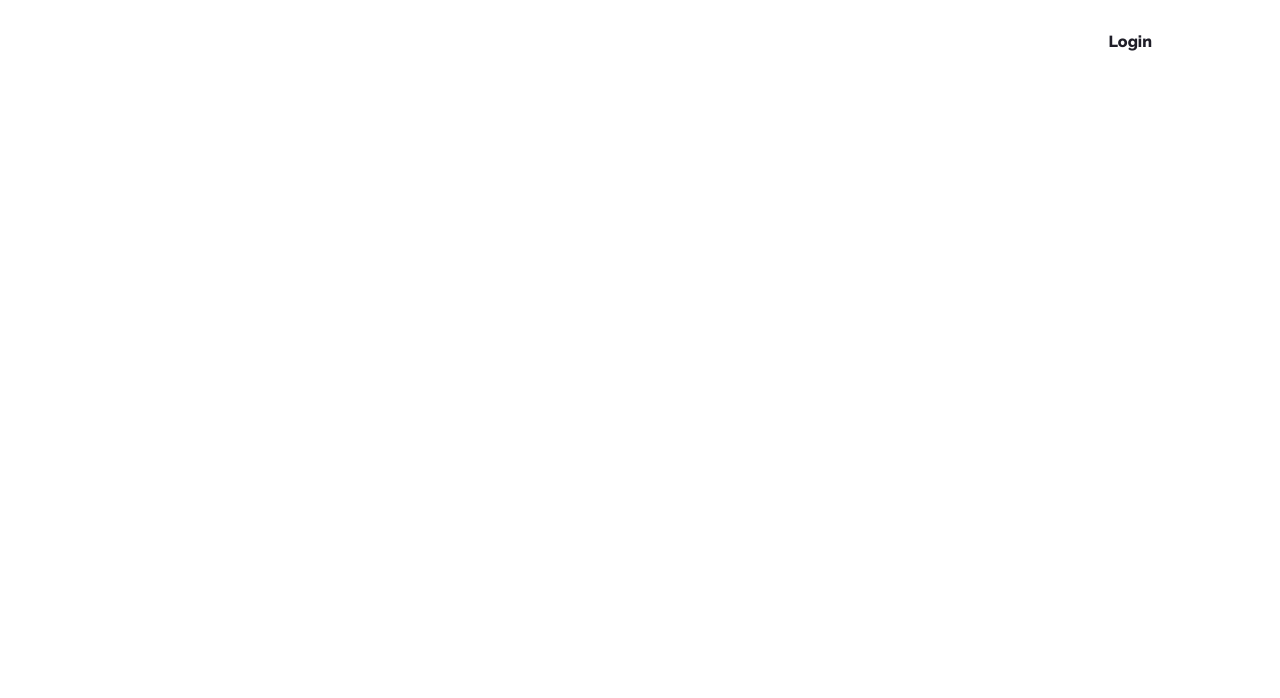
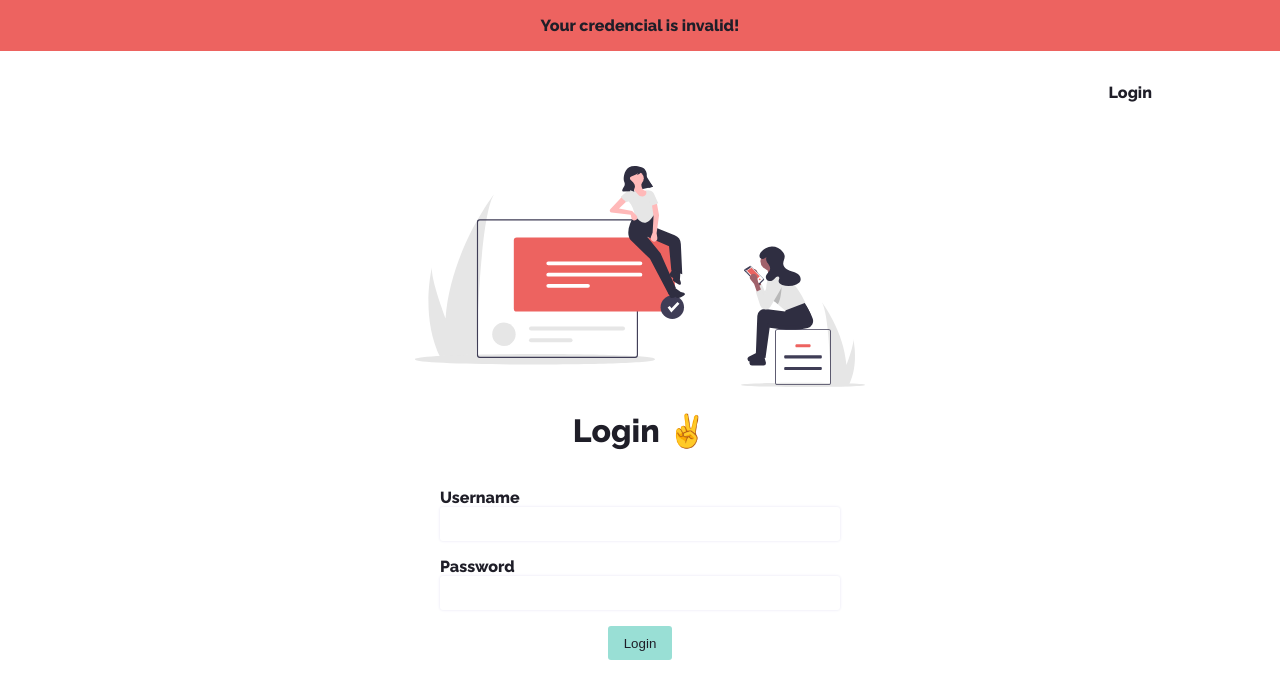
Before and after one commit to karolinedealencar/challenge, a React (Create React App) app: page /login in a window 1280 px wide. Shown: the top 698 px of the page. Built offline with nearby package versions, Linux system fonts and the light colour scheme.

Commit message:
add login page

```diff
--- a/src/App.js
+++ b/src/App.js
@@ -2,14 +2,19 @@ import React from "react";
 import { Router } from "@reach/router";
 
 import Nav from './components/nav'
+import Alert from './components/alert'
 import Home from './pages/home'
+import Login from './pages/login'
 
 const App = () => (
   <>
+    <Alert />
+
     <Nav />
 
     <Router>
       <Home path="/" />
+      <Login path="/login" />
     </Router>
   </>
 );
--- /dev/null
+++ b/src/components/alert/index.css
@@ -0,0 +1,14 @@
+.alert {
+    display: block;
+    width: 100%;
+    padding: 1rem;
+
+    color: #1F1E28;
+    text-align: center;
+    font-size: 1rem;
+    font-weight: bold;;
+}
+
+.alert.error {
+    background-color: #ED6360;
+}
--- /dev/null
+++ b/src/components/alert/index.js
@@ -0,0 +1,11 @@
+import React from "react";
+
+import "./index.css"
+
+const Alert = () => (
+    <span className="alert error">
+        Your credencial is invalid!
+    </span>
+);
+
+export default Alert
--- /dev/null
+++ b/src/components/login/index.css
@@ -0,0 +1,16 @@
+.login {
+    min-height: 100vh;
+    width: 80%;
+    margin: 0 auto;
+    padding-top: 4rem;
+
+    display: flex;
+    flex-direction: column;
+    align-items: center;
+
+    text-align: center;
+}
+
+.login__img {
+    max-width: 450px;
+}
--- /dev/null
+++ b/src/components/login/index.js
@@ -0,0 +1,30 @@
+import React from "react";
+
+import "./index.css"
+
+const Login = () => (
+    <main className="login">
+
+        <div className="login__img">
+            <img src="share.svg" alt="Two girls sharing content" />
+        </div>
+
+        <h1>Login <span role="img" aria-label="Victory Hand">✌️</span></h1>
+
+        <form>
+            <label>
+                <span>Username</span>
+                <input type="text" />
+            </label>
+            <label>
+                <span>Password</span>
+                <input type="password" />
+            </label>
+            <button className="login__button">
+                Login
+            </button>
+        </form>
+    </main>
+);
+
+export default Login
--- a/src/components/nav/index.css
+++ b/src/components/nav/index.css
@@ -1,6 +1,7 @@
 .nav {
     width: 80%;
     margin: 0 auto;
+    padding-top: 2rem;
     display: flex;
     justify-content: flex-end;
 }
--- a/src/index.css
+++ b/src/index.css
@@ -8,9 +8,56 @@ body {
     color: #1F1E28;
     font-family: 'Raleway', sans-serif;
     margin: 0;
-    padding-top: 2rem;
 }
 
 img {
     width: 100%;
 }
+
+form {
+    width: 100%;
+    max-width: 400px;
+    margin: 0 auto;
+}
+
+label {
+    width: 100%;
+    display: block;
+    margin: 1rem 0;
+    text-align: left;
+}
+
+label span {
+    display: block;
+    font-weight: 800;
+}
+
+label input {
+    width: 100%;
+    padding: .6rem;
+    background-color: transparent;
+    border: 0;
+    border-radius: 3px;
+    box-shadow: 0px 0px 3px 0px #e5e3f2;
+}
+
+form button {
+    cursor: pointer;
+    display: block;
+    max-width: 150px;
+    margin: 0 auto;
+    padding: .6rem 1rem;
+
+    color: #1F1E28;
+    text-decoration: none;
+
+    background-color: #99DFD5;
+    border: 0;
+    border-radius: 3px;
+
+    transition: .2s ease-in-out;
+}
+
+form button:hover {
+    opacity: .5;
+}
--- /dev/null
+++ b/src/pages/login.js
@@ -0,0 +1,2 @@
+import Login from '../components/login'
+export default Login
```
